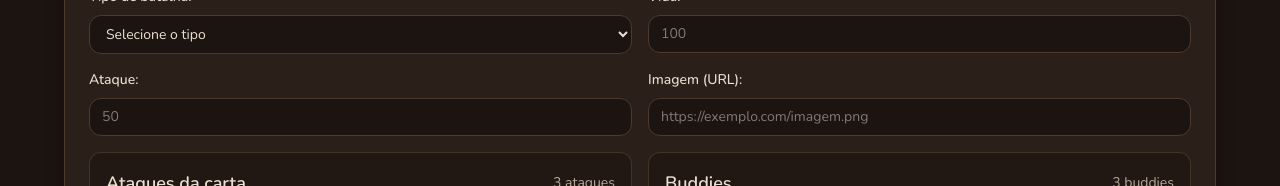
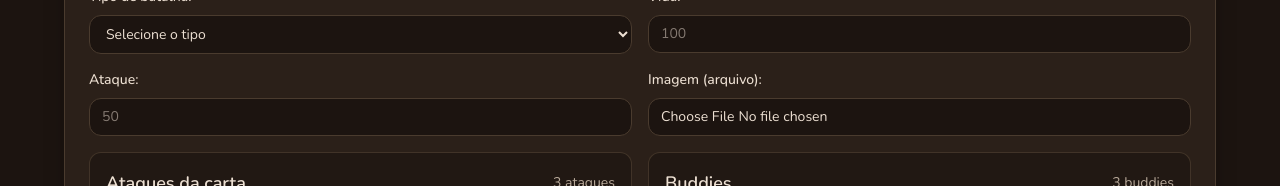
Before and after one commit to victorrodrigues0/twisted-wonderlan-team-builder, a Next.js app: page /cards/create in a window 1280 px wide. Shown: the part 400-586 px from the top of the page. Built offline with nearby package versions, Linux system fonts and the light colour scheme; what @mui/material-nextjs would draw is missing.

Commit message:
feature: add file field

```diff
--- a/features/cards/components/CreateCardForm.tsx
+++ b/features/cards/components/CreateCardForm.tsx
@@ -1,6 +1,6 @@
 "use client"
 
-import { useForm } from "react-hook-form";
+import { useForm, type SubmitHandler } from "react-hook-form";
 import { CreateCardFormProps } from "../types";
 
 const attackElementFields = [0, 1, 2] as const;
@@ -17,9 +17,13 @@ const CreateCardForm = () => {
 
     const characters = mockCharacters;
 
+    const onSubmit: SubmitHandler<CreateCardFormProps> = (data) => {
+        createCard(data);
+    };
+
     return (
         <form
-            onSubmit={handleSubmit(createCard)}
+            onSubmit={handleSubmit(onSubmit)}
             className="mx-auto flex w-full max-w-6xl flex-col gap-6 rounded-2xl border border-border bg-surface p-6 shadow-xl shadow-black/30"
         >
             <div className="space-y-1">
@@ -138,10 +142,11 @@ const CreateCardForm = () => {
                     </div>
 
                     <div className="flex flex-col gap-2">
-                        <label className="text-sm font-medium text-text-primary">Imagem (URL):</label>
+                        <label className="text-sm font-medium text-text-primary">Imagem (arquivo):</label>
                         <input
+                            type="file"
+                            accept="image/*"
                             {...register("imageUrl")}
-                            placeholder="https://exemplo.com/imagem.png"
                             className="rounded-xl border border-border bg-bg px-3 py-2 text-sm text-text-primary outline-none transition focus:border-accent"
                         />
                         {errors.imageUrl && (
--- a/features/cards/schemas/createCardFormSchema.ts
+++ b/features/cards/schemas/createCardFormSchema.ts
@@ -19,7 +19,7 @@ export const createCardFormSchema = z.object({
     battleType: z.enum(["ATTACK", "DEFENSE", "BALANCED"], { message: "Selecione um tipo de batalha" }),
     hp: z.number({ message: "Adicione a vida" }),
     attack: z.number({ message: "Adicione o ataque" }),
-    imageUrl: z.string().url("Adicione uma URL válida").optional().or(z.literal("")),
+    imageUrl: z.custom<FileList>((value) => value == null || value instanceof FileList, { message: "Selecione um arquivo" }).optional(),
     attackElements: z.tuple([
         cardAttackElementSchema,
         cardAttackElementSchema,
--- a/features/cards/services/create.ts
+++ b/features/cards/services/create.ts
@@ -2,5 +2,5 @@ import { SubmitHandler } from "react-hook-form";
 import { CreateCardFormProps } from "../types";
 
 export const createCard: SubmitHandler<CreateCardFormProps> = (data) => {
-    console.log(data)
+    console.log(data);
 }
--- a/features/cards/types.ts
+++ b/features/cards/types.ts
@@ -21,7 +21,7 @@ export interface CreateCardFormProps {
     battleType: "ATTACK" | "DEFENSE" | "BALANCED";
     hp: number;
     attack: number;
-    imageUrl?: string;
+    imageUrl?: FileList;
     attackElements: [
         CardAttackElementFormProps,
         CardAttackElementFormProps,
```
Lines whose indentation alone changed are shown as unchanged.
